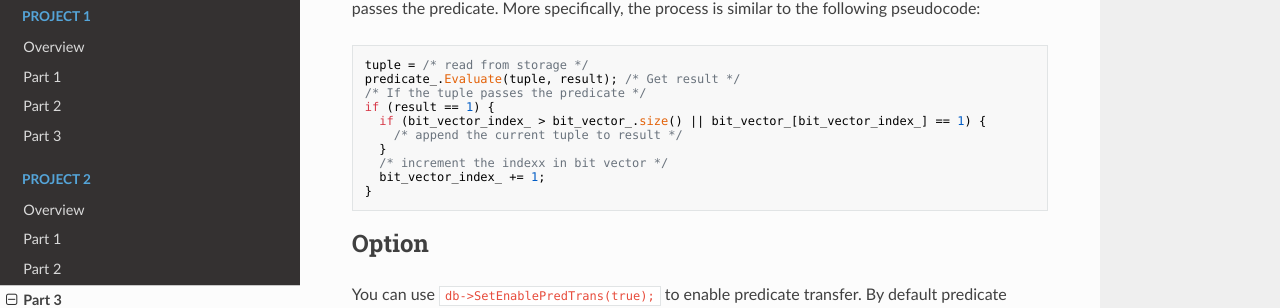
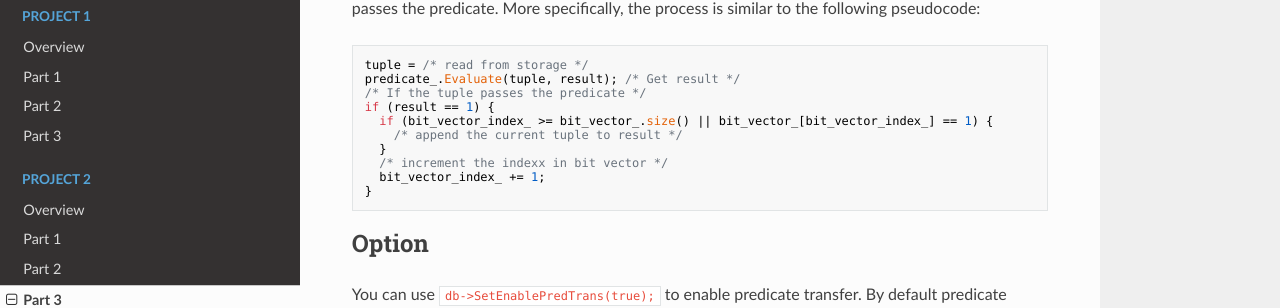
Before and after one commit to iidb/wing-docs, an MkDocs documentation site: the page built from docs/p2/part3.md, in a window 1280 px wide and 900 px high, scrolled down 4253 px. Shown: the part 146-454 px from the top of the window. Built offline with MkDocs 1.6.1, drawn with Linux system fonts in a browser that asks for light colours; nearby versions of some CDN libraries; formulas are drawn with MathJax 3.

Commit message:
fix part3

```diff
--- a/docs/p2/part3.md
+++ b/docs/p2/part3.md
@@ -49,7 +49,7 @@
 predicate_.Evaluate(tuple, result); /* Get result */
 /* If the tuple passes the predicate */
 if (result == 1) {
-  if (bit_vector_index_ > bit_vector_.size() || bit_vector_[bit_vector_index_] == 1) {
+  if (bit_vector_index_ >= bit_vector_.size() || bit_vector_[bit_vector_index_] == 1) {
     /* append the current tuple to result */
   }
   /* increment the indexx in bit vector */
@@ -131,7 +131,7 @@
       }
       if (index >= bit_vector.size()) {
         /* resize the bit vector */
-        bit_vector.resize(bit_vector.size() * 2 + 10);
+        bit_vector.Resize(bit_vector.size() * 2 + 10);
         break;
       }
       break;
```
